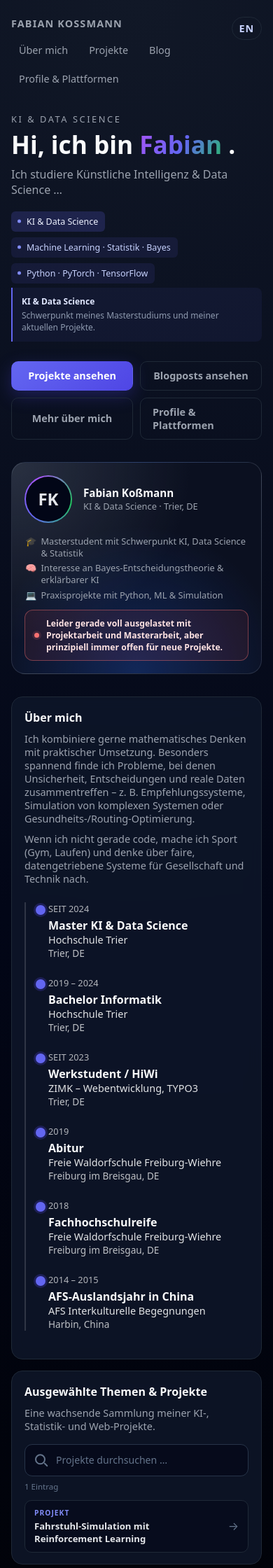
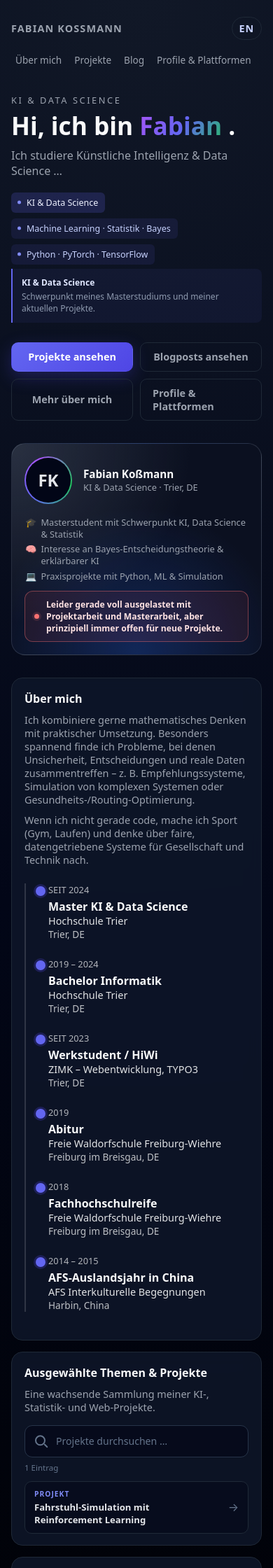
Before and after one commit to kossmanf/fabians-website, a Jekyll site: the page built from index.md, in a window 390 px wide. Shown: the top 2240 px of the page at 70% size. Built offline with Jekyll 4.4.1, drawn with Linux system fonts in a browser that asks for light colours.

Commit message:
changed mobile version

```diff
--- a/_includes/header.html
+++ b/_includes/header.html
@@ -18,12 +18,12 @@
             {% for item in header.nav %}
                 <a href="{{ item.href | relative_url }}">{{ item.label }}</a>
             {% endfor %}
-            <a class="language-switch"
-               href="{{ language_target | relative_url }}"
-               hreflang="{{ language_label | downcase }}"
-               lang="{{ language_label | downcase }}">
-                {{ language_label }}
-            </a>
         </nav>
     {% endif %}
+    <a class="language-switch"
+       href="{{ language_target | relative_url }}"
+       hreflang="{{ language_label | downcase }}"
+       lang="{{ language_label | downcase }}">
+        {{ language_label }}
+    </a>
 </header>
--- a/assets/css/style.css
+++ b/assets/css/style.css
@@ -34,6 +34,10 @@ header {
   margin-bottom: 32px;
 }
 
+header nav {
+  margin-left: auto;
+}
+
 .logo {
   font-weight: 700;
   letter-spacing: 0.08em;
@@ -68,8 +72,16 @@ nav a:hover {
 }
 
 .language-switch {
+  display: inline-flex;
+  align-items: center;
+  justify-content: center;
   margin-left: 10px;
-  border-color: var(--border);
+  padding: 6px 10px;
+  border: 1px solid var(--border);
+  border-radius: 999px;
+  font-size: 0.9rem;
+  line-height: normal;
+  text-decoration: none;
   color: #c7d2fe;
   font-weight: 700;
   letter-spacing: 0.06em;
@@ -93,9 +105,20 @@ nav a:hover {
       grid-template-columns: minmax(0, 1fr);
   }
   header {
-      flex-direction: column;
-      align-items: flex-start;
+      display: grid;
+      grid-template-columns: minmax(0, 1fr) auto;
+      align-items: center;
       gap: 12px;
+  }
+  header nav {
+      grid-column: 1 / -1;
+      grid-row: 2;
+      margin-left: 0;
+  }
+  header .language-switch {
+      grid-column: 2;
+      grid-row: 1;
+      margin-left: 0;
   }
 }
 
@@ -846,18 +869,17 @@ footer a:hover {
 
 @media (max-width: 620px) {
   header {
-    position: relative;
     width: 100%;
   }
 
   .logo {
-    padding-right: 64px;
+    padding-right: 12px;
   }
 
   nav {
     display: flex;
     flex-wrap: wrap;
-    gap: 8px;
+    gap: 6px;
     width: 100%;
     margin-left: 0;
     overflow: visible;
@@ -866,13 +888,12 @@ footer a:hover {
   nav a {
     flex: 0 0 auto;
     margin-left: 0;
+    padding: 6px 5px;
+    font-size: 0.85rem;
   }
 
-  nav .language-switch {
-    position: absolute;
-    top: 0;
-    right: 0;
-    margin: 0;
+  header .language-switch {
+    align-self: center;
   }
 
   .hero-actions .btn {
```
